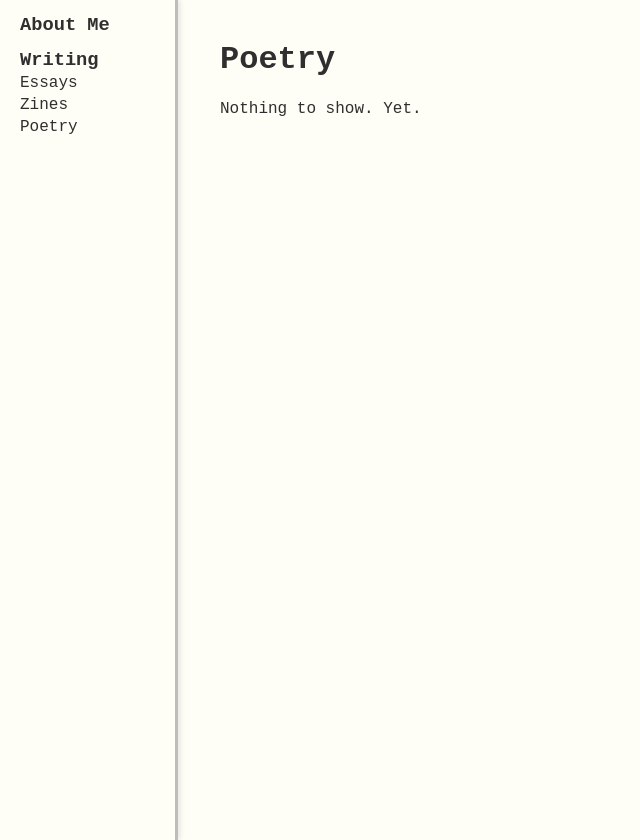
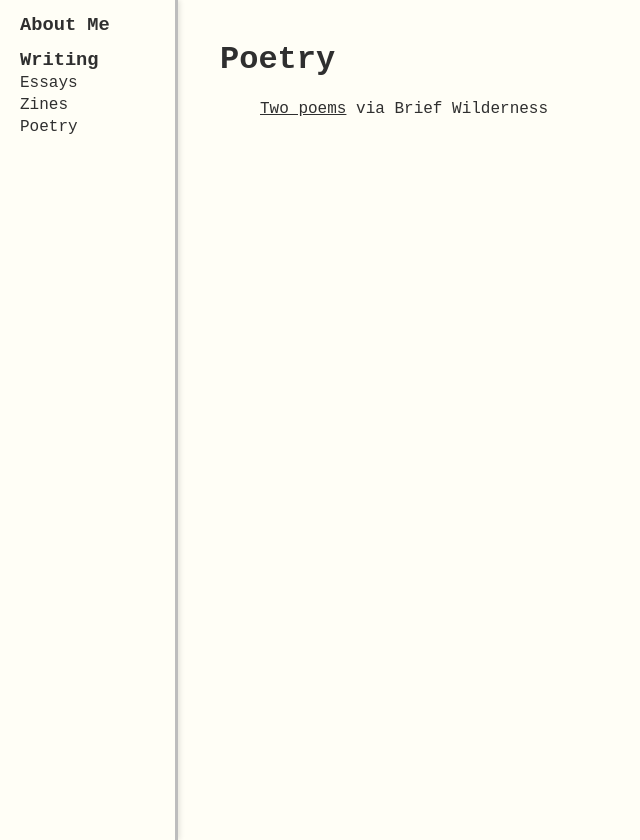
Before and after one commit to andreaszai16/andreaszai, a plain HTML site: page poetry.html in a window 1280 px wide. Shown: the whole page, without its empty margins (0-640 px from the left). Drawn offline with Linux system fonts and the light colour scheme; a web font is replaced by a local one.

Commit message:
poetry update

```diff
--- a/poetry.html
+++ b/poetry.html
@@ -21,11 +21,9 @@
     <span class="hamburger" id="hamburger" onclick="openNav()">☰</span>
     <div class="content" id="content">
         <h1>Poetry</h1>
-        <p>Nothing to show. Yet.</p>
-        <!--<ul>
-            <li><a href="poem1.html">Poem 1</a></li>
-            <li><a href="poem2.html">Poem 2</a></li>
-        </ul>-->
+        <ul>
+            <li><a href="https://briefwilderness.com/2024/07/12/poetry-by-andreas-zai/">Two poems</a> via Brief Wilderness</li>
+        </ul>
     </div>
     <script src="script.js"></script>
 </body>
```
